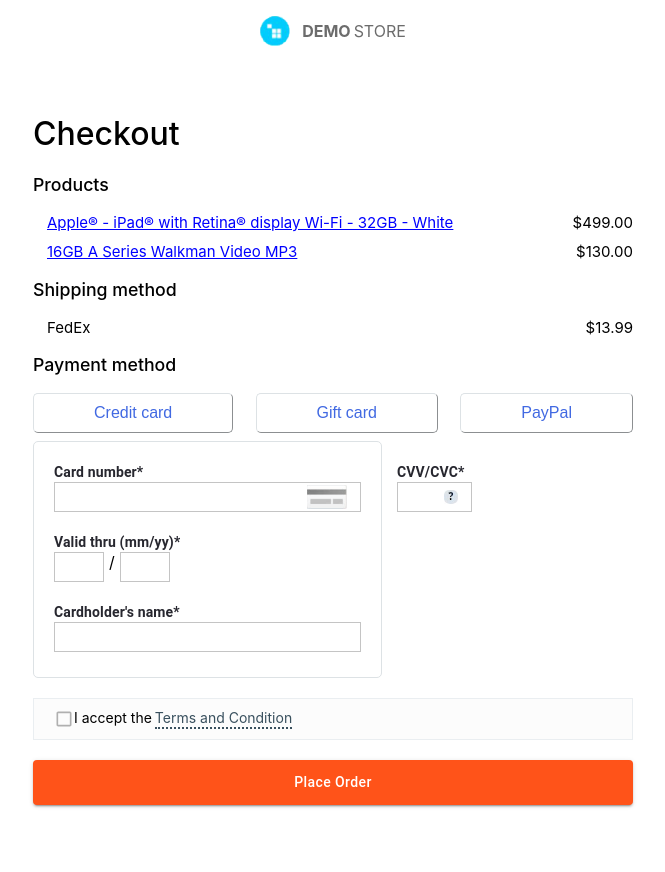
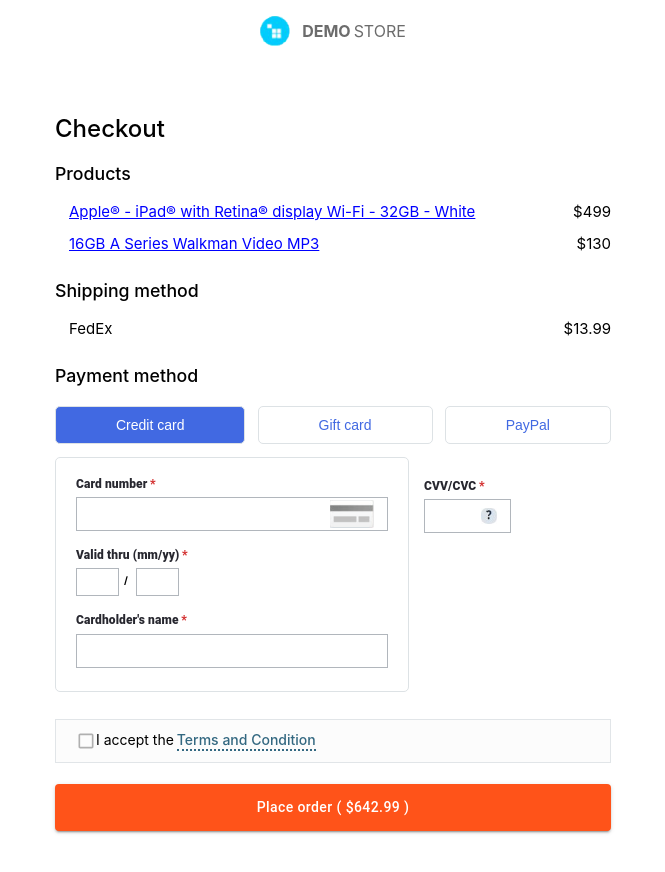
Before and after one commit to EmmanuelFermin/demo-store-checkout-form, a Next.js app: page / in a window 1280 px wide. Shown: the top 872 px of the page, without its empty margins (307-972 px from the left). Before the commit the page ends 835 px from the top, so only its background shows below. Built offline with nearby package versions, Linux system fonts and the light colour scheme.

Commit message:
Added side effect to get dummy data

```diff
--- a/components/checkout/CheckoutItem.module.css
+++ b/components/checkout/CheckoutItem.module.css
@@ -2,7 +2,7 @@
   display: flex;
   flex-direction: row;
   padding-left: 14px;
-  margin-bottom: 10px;
+  margin-bottom: 13px;
   font-size: 0.9375rem;
 }
 
--- a/components/checkout/CheckoutList.js
+++ b/components/checkout/CheckoutList.js
@@ -1,5 +1,5 @@
 import classes from "./CheckoutList.module.css";
-import { useState } from "react";
+import { useEffect, useState, useCallback } from "react";
 import CheckoutItem from "./CheckoutItem";
 import PaymentTabs from "./PaymentTabs";
 import PaymentForm from "./PaymentForm";
@@ -19,8 +19,27 @@
   },
 ];
 
-const CheckoutList = (props) => {
+const CheckoutList = ({ products, shipping }) => {
   const [currentTab, setCurrentTab] = useState("isCreditCard");
+  const [totalPrice, setTotalPrice] = useState(0);
+  const [shippingFee, setShippingFee] = useState(0);
+
+  const getShippingFee = useCallback(async () => {
+    const fee = await shipping.map((item) => item.fee);
+    setShippingFee(Number(fee.toString()));
+  }, [shipping]);
+
+  const getProducts = useCallback(async () => {
+    const sum = await products.reduce(
+      (currentTotal, obj) => currentTotal.price + obj.price
+    );
+    setTotalPrice(sum);
+  }, [products]);
+
+  useEffect(() => {
+    getProducts();
+    getShippingFee();
+  }, [getProducts, getShippingFee]);
 
   const handleTabsChange = (event) => {
     const { value } = event.target;
@@ -28,19 +47,21 @@
     setCurrentTab(value);
   };
 
-  let paymentMethodContent = <PaymentForm />;
+  let paymentMethodContent = (
+    <PaymentForm totalcheckout={totalPrice} shipping={shippingFee} />
+  );
 
   if (currentTab === "isGiftCard") paymentMethodContent = "Gift Card";
   if (currentTab === "isPaypal") paymentMethodContent = "Paypal";
 
   return (
     <main className={classes.card}>
-      <h1 className={classes.title}>Checkout</h1>
+      <h2 className={classes.title}>Checkout</h2>
 
       <section>
         <h3>Products </h3>
         <ul className={classes.list}>
-          {props.products.map((product) => (
+          {products.map((product) => (
             <CheckoutItem
               key={product.id}
               id={product.id}
@@ -54,8 +75,8 @@
       <section>
         <h3>Shipping method </h3>
         <div className={classes.shipping}>
-          <p className={classes.shipping_name}>FedEx</p>
-          <p className={classes.shipping_fee}>${13.99}</p>
+          <p className={classes.shipping_name}>{shipping[0].courier}</p>
+          <p className={classes.shipping_fee}>${shipping[0].fee}</p>
         </div>
       </section>
 
--- a/components/checkout/CheckoutList.module.css
+++ b/components/checkout/CheckoutList.module.css
@@ -1,12 +1,12 @@
 .card {
-  width: 600px;
+  width: 556px;
   margin: auto;
-  padding-top: 30px;
-  padding-bottom: 30px;
+  padding-top: 32px;
+  padding-bottom: 32px;
 }
 
-.card h1,
-.card h3 {
+.card h2,
+.card h3{
   display: flex;
   font-weight: 500;
 }
@@ -22,16 +22,20 @@
   padding: 0;
 }
 
+.card section {
+  margin-bottom: 27px;
+}
+
 .shipping {
   display: flex;
   flex-direction: row;
   padding-left: 14px;
-  font-size: 0.9375rem;
 }
 
 .shipping p {
   margin-top: 0;
   margin-bottom: 0;
+  font-size: 15px;
 }
 
 .shipping_fee {
@@ -39,5 +43,7 @@
 }
 
 .active {
-  background-color: red;
+  background-color: #4169e2 !important;
+  color: white !important;
+  border: none;
 }
--- a/components/checkout/PaymentForm.js
+++ b/components/checkout/PaymentForm.js
@@ -124,16 +124,17 @@
         values,
         setFieldValue,
       }) => (
-        <form
-          noValidate
-          onSubmit={handleSubmit}
-          {...props}
-          className={classes.formControl}
-        >
+        <form noValidate onSubmit={handleSubmit} {...props}>
           <section className={classes.formGroup}>
             <div className={classes.column__bordered}>
               <div className={classes.control}>
-                <InputLabel htmlFor="cardNum">Card number*</InputLabel>
+                <InputLabel
+                  htmlFor="cardNum"
+                  classes={{ asterisk: classes.asterisk }}
+                  required
+                >
+                  Card number
+                </InputLabel>
                 <TextField
                   id="cardNum"
                   name="cardNum"
@@ -147,8 +148,8 @@
                         <Image
                           src={CardIcon}
                           alt="Logo of Demo Store"
-                          width={51}
-                          height={30}
+                          width={56}
+                          height={35}
                         />
                       </InputAdornment>
                     ),
@@ -174,8 +175,12 @@
               </div>
 
               <div className={classes.control}>
-                <InputLabel htmlFor="cardExpMonth">
-                  {"Valid thru (mm/yy)"}*
+                <InputLabel
+                  htmlFor="cardExpMonth"
+                  classes={{ asterisk: classes.asterisk }}
+                  required
+                >
+                  {"Valid thru (mm/yy)"}
                 </InputLabel>
                 <div className={classes.control_children}>
                   <TextField
@@ -192,7 +197,7 @@
                     type="text"
                     variant="outlined"
                     size="small"
-                    sx={{ width: "50px" }}
+                    sx={{ width: "43px" }}
                     aria-describedby="cardExpMonth"
                     id="cardExpMonth"
                   />
@@ -219,7 +224,7 @@
                     type="text"
                     variant="outlined"
                     size="small"
-                    sx={{ width: "50px" }}
+                    sx={{ width: "43px" }}
                     id="cardExpYear"
                   />
                   {touched.cardExpYear && errors.cardExpYear && (
@@ -234,8 +239,12 @@
               </div>
 
               <div className={classes.control}>
-                <InputLabel htmlFor="cardHolder">
-                  {"Cardholder's name"}*
+                <InputLabel
+                  htmlFor="cardHolder"
+                  classes={{ asterisk: classes.asterisk }}
+                  required
+                >
+                  {"Cardholder's name"}
                 </InputLabel>
                 <TextField
                   id="cardHolder"
@@ -264,7 +273,13 @@
 
             <div className={classes.column}>
               <div className={classes.control}>
-                <InputLabel htmlFor="cardCVV">CVV/CVC*</InputLabel>
+                <InputLabel
+                  htmlFor="cardCVV"
+                  classes={{ asterisk: classes.asterisk }}
+                  required
+                >
+                  CVV/CVC
+                </InputLabel>
                 <TextField
                   id="cardCVV"
                   name="cardCVV"
@@ -317,7 +332,7 @@
                   type="text"
                   variant="outlined"
                   size="small"
-                  sx={{ width: "75px" }}
+                  sx={{ width: "87px" }}
                 />
                 {touched.cardCVV && errors.cardCVV && (
                   <FormHelperText
@@ -357,7 +372,11 @@
               type="submit"
               variant="contained"
             >
-              Place Order
+              {`Place order ( $${
+                props.totalcheckout === undefined
+                  ? 0
+                  : props.totalcheckout + props.shipping
+              } )`}
             </Button>
           </section>
         </form>
--- a/components/checkout/PaymentForm.module.css
+++ b/components/checkout/PaymentForm.module.css
@@ -30,27 +30,41 @@
   color: #d32f2f;
 }
 
+.asterisk {
+  color: #d32f2f;
+}
+
 .control {
   display: flex;
   flex-direction: column;
   align-items: flex-start;
-  margin-bottom: 20px;
+  margin-bottom: 16px;
   position: relative;
 }
 
 .control label {
-  font-size: 14px;
-  font-weight: 600;
+  font-size: 12px;
+  font-weight: 800;
   color: #27272f;
+  margin-bottom: 4px;
 }
 
 .control fieldset {
   border-radius: 0;
+  border-color: #b1b6bc;
 }
 
 .control input {
-  padding-top: 3px;
-  padding-bottom: 4px;
+  height: 20px;
+  padding-top: 4px;
+  padding-bottom: 10px;
+}
+
+.control_children input {
+  height: 18px;
+  padding-top: 4px;
+  padding-bottom: 6px;
+  padding-right: 1px;
 }
 
 .endAdornment {
@@ -67,24 +81,26 @@
   border-width: 1px;
   border-color: #dde2e5;
   border-style: solid;
-  padding: 20px 20px 5px 20px;
+  padding: 18px 20px 7px 20px;
   margin-right: 15px;
 }
 
 .control_divider {
+  font-size: 10px;
+  font-weight: 700;
   padding-left: 5px;
-  padding-right: 5px;
+  padding-right: 8px;
 }
 
 .termsAndConditions {
   display: flex;
   flex-direction: row;
   justify-content: flex-start;
-  border: 1px solid #eaeef1;
+  border: 1px solid #e1e5e8;
   background-color: #fcfcfc;
-  margin-top: 20px;
-  margin-bottom: 20px;
-  padding: 10px 20px 10px 20px;
+  margin-top: 27px;
+  margin-bottom: 21px;
+  padding: 11px 20px 11px 20px;
   font-size: 14px;
 }
 
@@ -96,16 +112,18 @@
 }
 
 .termsAndConditions_checkbox__portal {
-  color: #39505e;
+  color: #336881;
   margin-left: 3px;
-  border-bottom: 2px dotted #39505e;
+  border-bottom: 2px dotted #336881;
   cursor: pointer;
+  font-weight: 500;
 }
 
 .actions button {
   background-color: #ff5319;
   text-transform: none;
-  padding: 10px;
+  padding: 11.5px;
+  font-size: 14px;
 }
 
 .actions button:hover {
--- a/components/checkout/PaymentTabs.module.css
+++ b/components/checkout/PaymentTabs.module.css
@@ -3,16 +3,16 @@
   display: flex;
   flex-direction: row;
   justify-content: space-between;
-  margin-bottom: 0.5rem;
+  margin-top: 20px;
+  margin-bottom: 13px;
 }
 
 .btnGroup button {
   position: relative;
   border-radius: 5px;
-  border-width: 1px;
-  border-color: #dde2e5;
+  border: 1px solid #dde2e5;
   background-color: inherit;
   color: #4169e2;
   padding: 10px 60px;
-  font-size: 16px;
+  font-size: 14px;
 }
--- a/pages/index.js
+++ b/pages/index.js
@@ -6,12 +6,20 @@
   {
     id: 1,
     name: "Apple® - iPad® with Retina® display Wi-Fi - 32GB - White",
-    price: "499.00",
+    price: 499.0,
   },
   {
     id: 2,
     name: "16GB A Series Walkman Video MP3",
-    price: "130.00",
+    price: 130.0,
+  },
+];
+
+const DUMMY_SHIPPING = [
+  {
+    id: 1,
+    courier: "FedEx",
+    fee: 13.99,
   },
 ];
 
@@ -19,7 +27,7 @@
   return (
     <Fragment>
       <MainHeader />
-      <CheckoutList products={props.products} />
+      <CheckoutList products={props.products} shipping={props.shipping} />
     </Fragment>
   );
 };
@@ -28,6 +36,7 @@
   return {
     props: {
       products: DUMMY_PRODUCTS,
+      shipping: DUMMY_SHIPPING,
     },
     revalidate: 1,
   };
```
